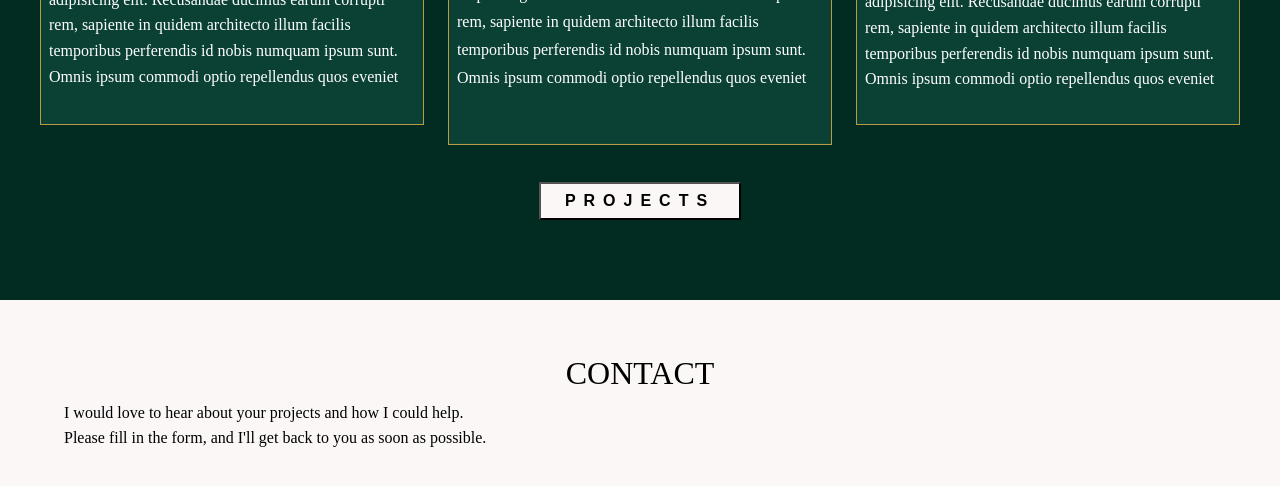
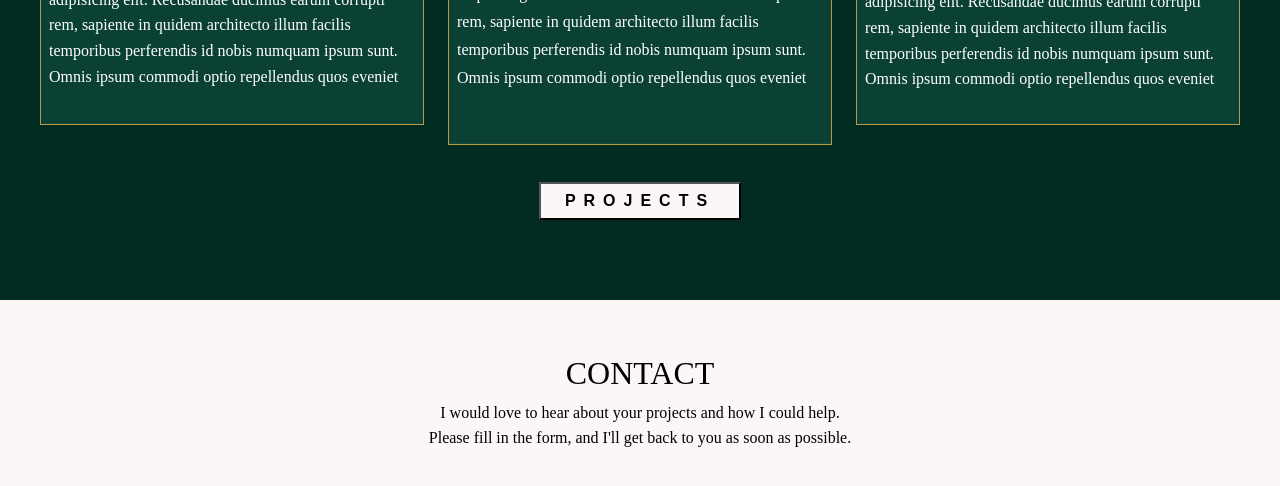
Before and after one commit to Lovethrech/my-main-portfolio, a Vue app: page / in a window 1280 px wide. Shown: the part 2031-2517 px from the top of the page. Built offline with nearby package versions, Linux system fonts and the light colour scheme.

Commit message:
working on the home-contact components.

```diff
--- a/src/components/contact/ContactTitle.vue
+++ b/src/components/contact/ContactTitle.vue
@@ -4,7 +4,8 @@
             Contact
         </h3>
         <p class="contact-desc">
-            I would love to hear about your projects and how I could help. <br>
+            I would love to hear about your projects and how I could help.
+            <br>
             Please fill in the form, and I'll get back to you
             as soon as possible.
         </p>
@@ -13,10 +14,13 @@
 </template>
 
 <style scoped>
+.contact-title-and-desc{
+    text-align: center;
+}
 .contact-title{
     font-size:4vh;
     text-transform: uppercase;
-    text-align: center;
+
     font-style: normal;
 }
 </style>
```
